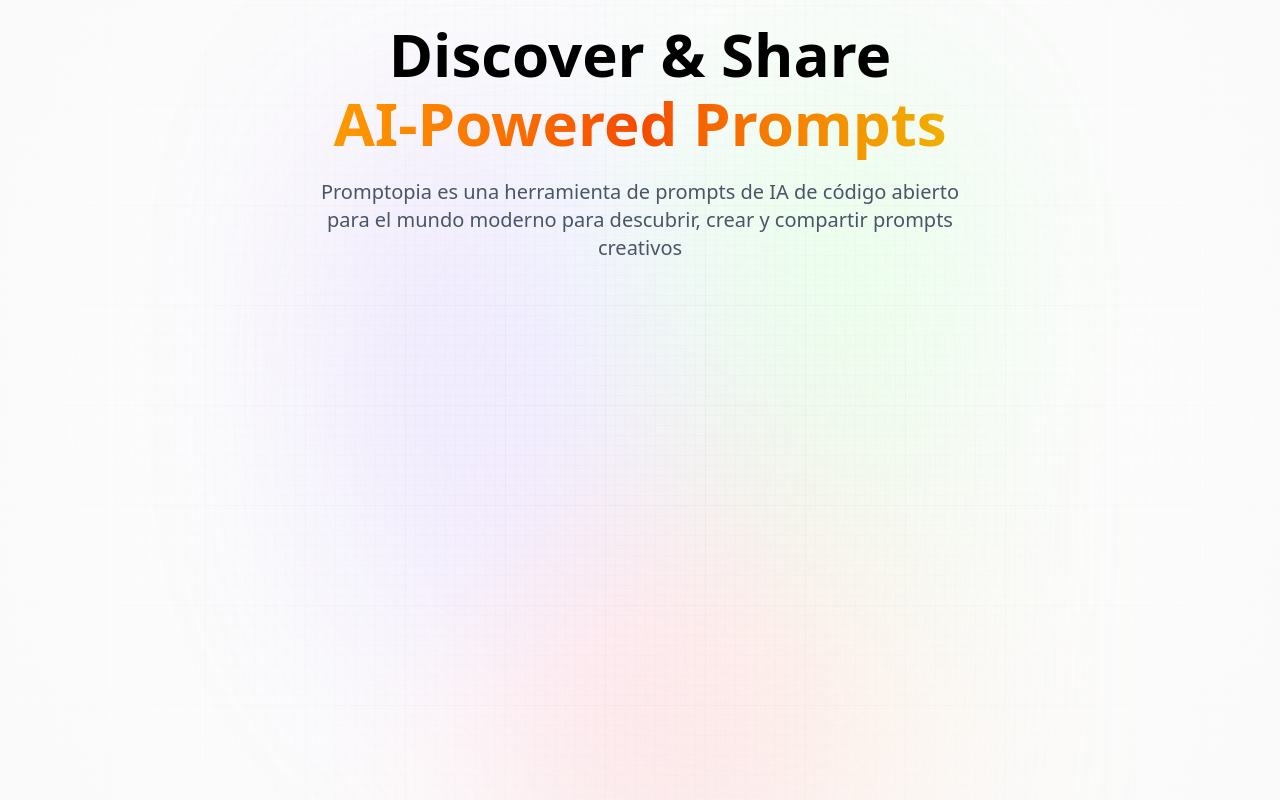
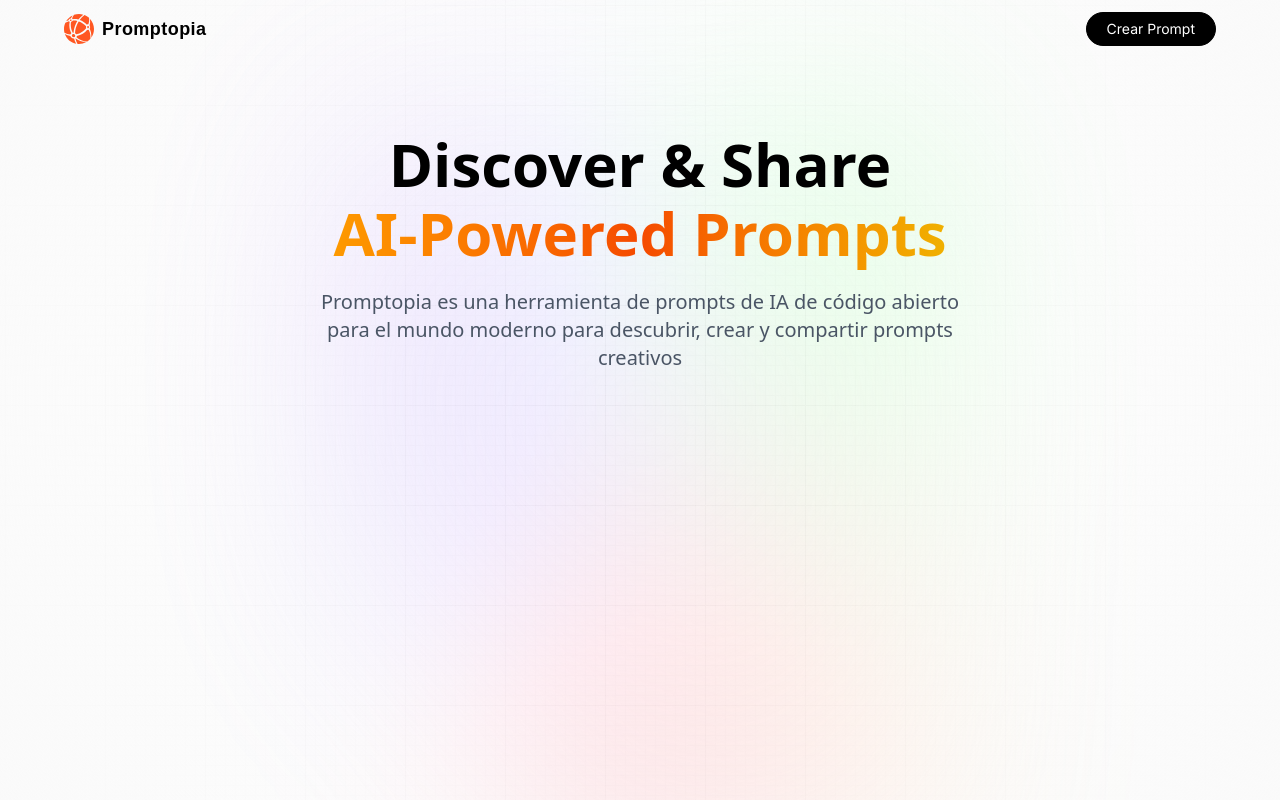
Before and after one commit to jorgemaciaspina/promptopia-jsm, a Next.js app: page / in a window 1280 px wide. Built offline with nearby package versions, Linux system fonts and the light colour scheme.

Commit message:
Add basic navbar with the logo and name as a link to the home page

```diff
--- a/app/layout.jsx
+++ b/app/layout.jsx
@@ -1,4 +1,7 @@
 import "@/styles/globals.css";
+
+import Nav from "@/components/Nav";
+import Provider from "@components/Provider";
 
 export const metadata = {
   title: "Promptopia",
@@ -13,6 +16,7 @@
         </div>
 
         <main className="app">
+          <Nav />
           {children}
         </main>
       </body>
--- /dev/null
+++ b/components/Nav.jsx
@@ -0,0 +1,30 @@
+'use client'
+
+import Link from "next/link";
+import Image from "next/image";
+import { useState, useEffect } from "react";
+import { signIn, signOut, useSession, getProviders } from "next-auth/react";
+
+const Nav = () => {
+  return (
+    <nav className="flex-between w-full mb-16 pt-3">
+      <Link href="/" className="flex gap-2 flex-center">
+        <Image
+          src="/assets/images/logo.svg"
+          alt="Promptopia Logo"
+          width={30}
+          height={30}
+          className="object-contain"
+        />
+        <p className="logo_text">Promptopia</p>
+      </Link>
+      <div className="flex gap-4">
+        <Link href="/create-prompt" className="black_btn">
+          Crear Prompt
+        </Link>
+      </div>
+    </nav>
+  );
+};
+
+export default Nav;
--- /dev/null
+++ b/components/Provider.jsx
@@ -0,0 +1,7 @@
+const Provider = () => {
+  return(
+    <div>Provider</div>
+  )
+}
+
+export default Provider
```
